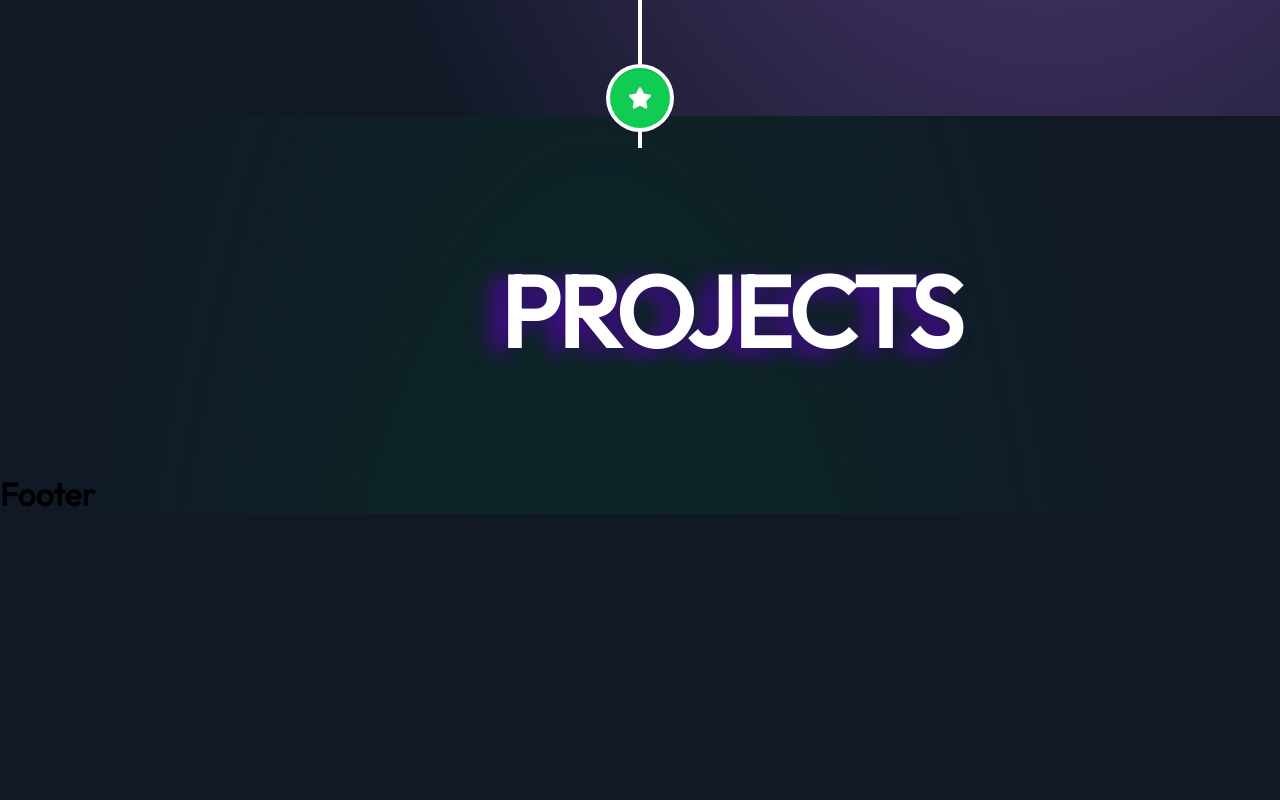
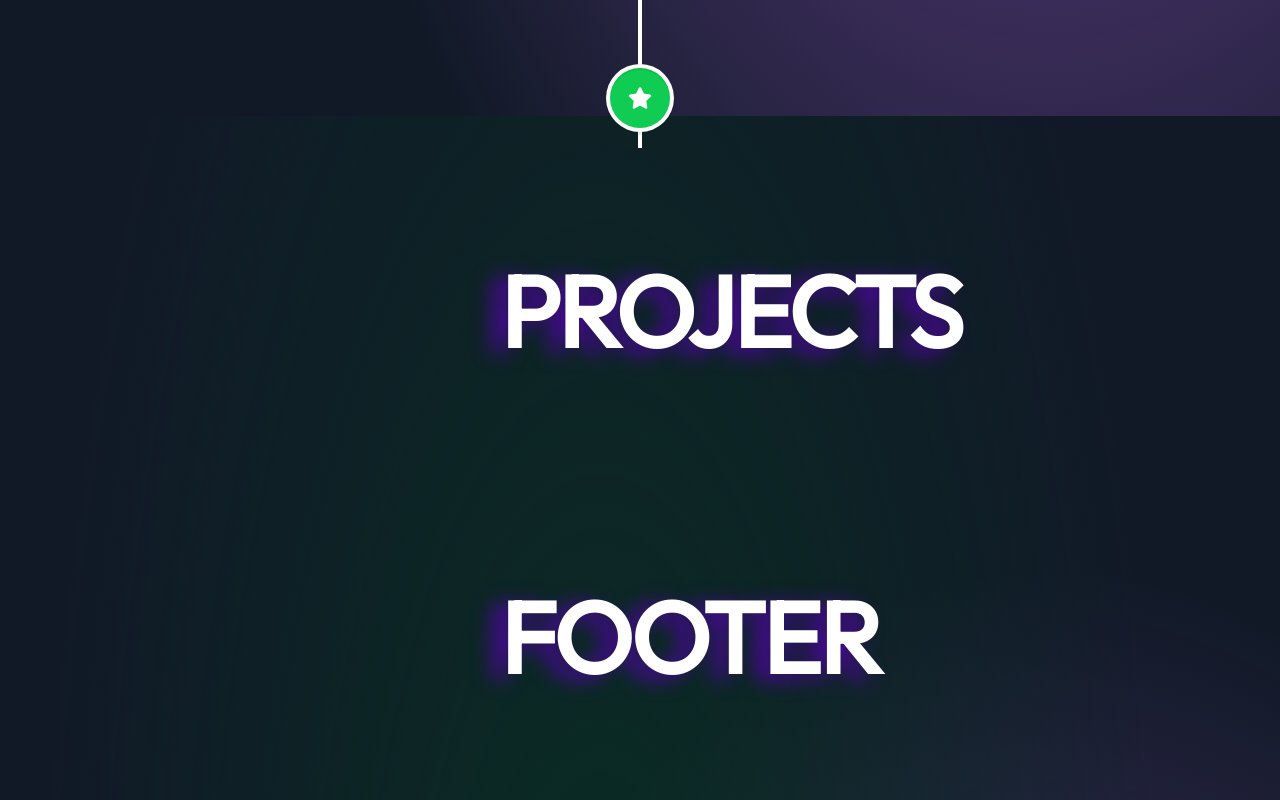
Before and after one commit to Anupriyakumarii/Portfolio_Anu, a React (Vite) app in the folder protfolio_creataion/: page / in a window 1280 px wide. Shown: the part 3013-3813 px from the top of the page. Before the commit the page ends 3527 px from the top, so only its background shows below. Built offline with nearby package versions, Linux system fonts and the light colour scheme.

Commit message:
portfolio

```diff
--- a/protfolio_creataion/src/Components/Footer/Footer.jsx
+++ b/protfolio_creataion/src/Components/Footer/Footer.jsx
@@ -2,8 +2,8 @@ import React from 'react'
 
 const Footer = () => {
   return (
-    <div>
-      <h1>Footer</h1>
+    <div className="glitch">
+      <h1 className='heading'>Footer</h1>
     </div>
   )
 }
```
